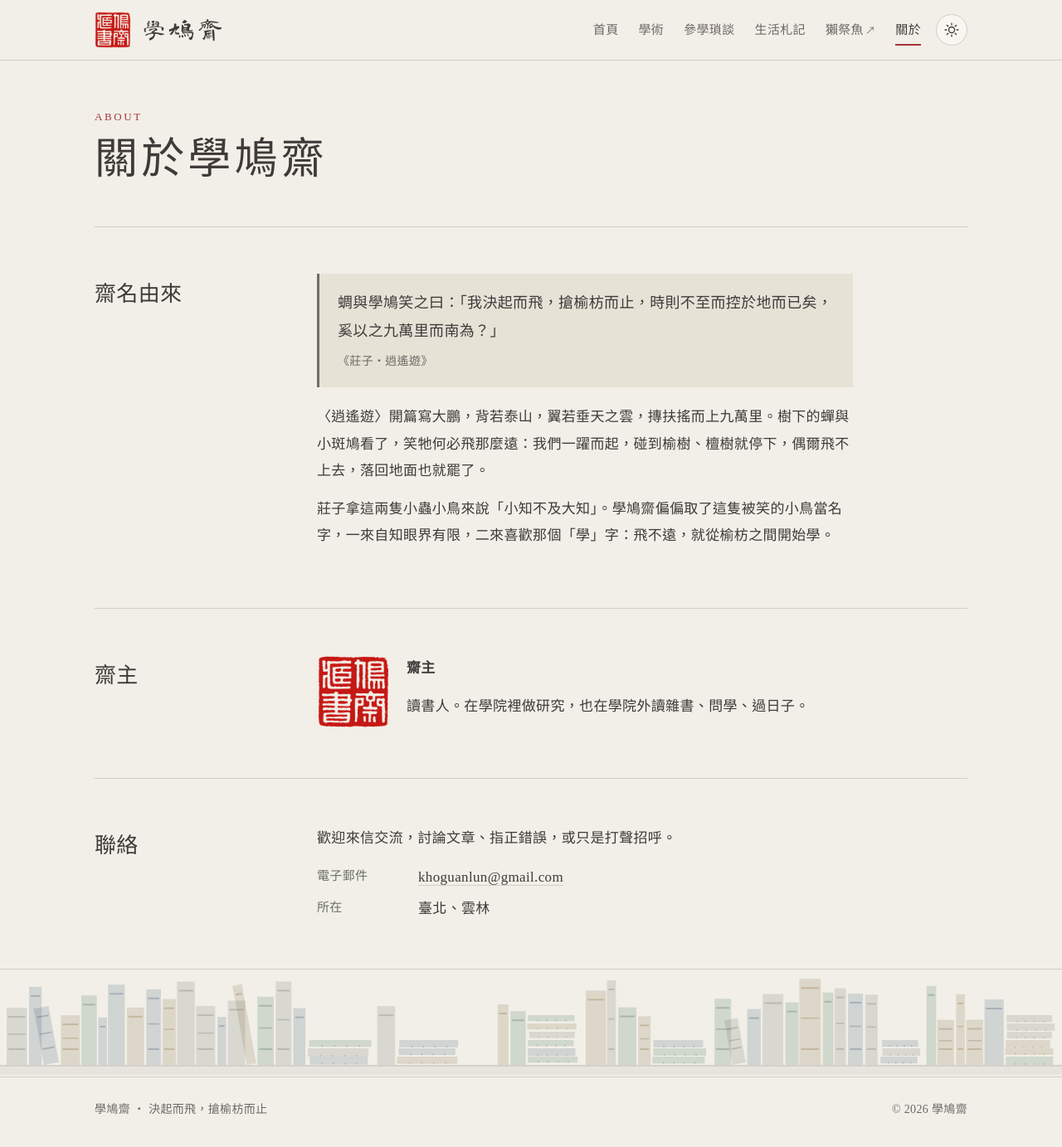
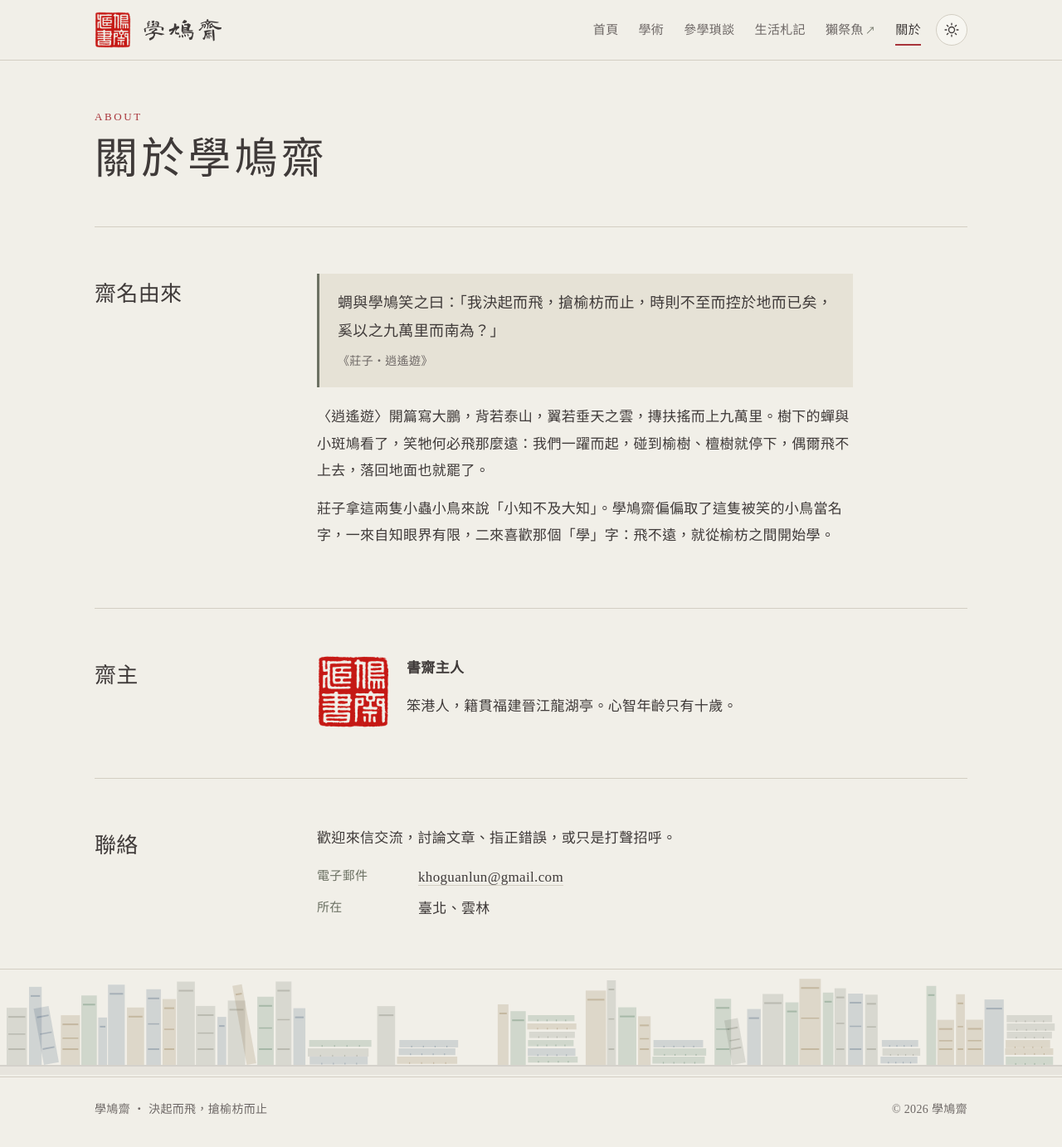
Before and after one commit to Guanlun-bot/hakkiuchay, a Jekyll site: the page built from about.html, in a window 1280 px wide and 1388 px high. Shown: the top 1383 px of the window at 83% size. Built offline with Jekyll 4.4.1, drawn with Linux system fonts in a browser that asks for light colours.

Commit message:
Update _data/site.yml (via Pages CMS)

```diff
--- a/_data/site.yml
+++ b/_data/site.yml
@@ -1,5 +1,5 @@
-owner: 齋主
-owner_bio: 讀書人。在學院裡做研究，也在學院外讀雜書、問學、過日子。
+owner: 書齋主人
+owner_bio: 笨港人，籍貫福建晉江龍湖亭。心智年齡只有十歲。
 email: khoguanlun@gmail.com
 place: 臺北、雲林
-tajiyu_url: "https://otterslibrary.pages.dev/"
+tajiyu_url: https://otterslibrary.pages.dev/
```
